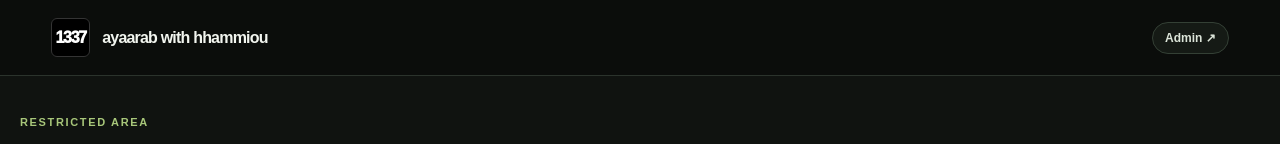
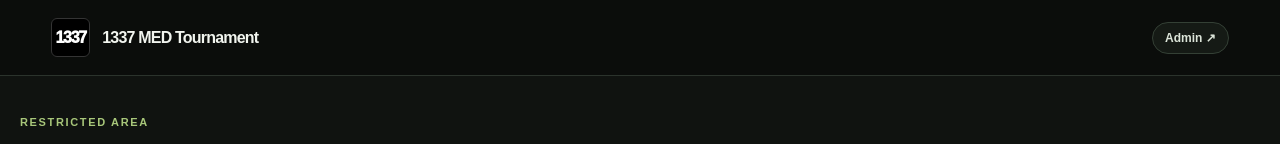
Before and after one commit to Foxy-13-Hub/tennis-1337, a Next.js app: page /tournament-tennis-1337-admin in a window 1280 px wide. Shown: the top 144 px of the page. Built offline with nearby package versions, Linux system fonts and the light colour scheme; no server answers.

Commit message:
Fix Vercel production build

```diff
--- a/src/app/layout.tsx
+++ b/src/app/layout.tsx
@@ -2,8 +2,8 @@ import type { Metadata } from "next";
 import "./globals.css";
 
 export const metadata: Metadata = {
-  title: "ayaarab with hhammiou · 1337 Tennis",
-  description: "ayaarab with hhammiou — the 1337 community tennis tournament."
+  title: "1337 MED Tournament · 1337 Tennis",
+  description: "1337 MED Tournament — the 1337 community tennis tournament."
 };
 
 export default function RootLayout({ children }: Readonly<{ children: React.ReactNode }>) {
--- a/src/components/site-header.tsx
+++ b/src/components/site-header.tsx
@@ -1,4 +1,4 @@
 import Link from "next/link";
 export function SiteHeader() {
-  return <header className="topbar"><Link href="/" className="brand"><span className="brand-mark">1337</span><span>ayaarab with hhammiou</span></Link><nav className="nav"><Link className="admin-link pill" href="/tournament-tennis-1337-admin">Admin ↗</Link></nav></header>;
+  return <header className="topbar"><Link href="/" className="brand"><span className="brand-mark">1337</span><span>1337 MED Tournament</span></Link><nav className="nav"><Link className="admin-link pill" href="/tournament-tennis-1337-admin">Admin ↗</Link></nav></header>;
 }
--- a/src/lib/demo-data.ts
+++ b/src/lib/demo-data.ts
@@ -12,7 +12,7 @@ const fixedPairs = [
   ["amedina", "CHEF-AYOUB"], // top-right
   ["nikhtib", "meel-bar"], // bottom-right
 ] as const;
-const reserved = new Set(fixedPairs.flat());
+const reserved = new Set<string>(fixedPairs.flat());
 const remaining = shuffle(playerLogins.filter(login => !reserved.has(login)));
 const randomPairs: string[][] = [];
 for (let i = 0; i < remaining.length; i += 2) randomPairs.push([remaining[i], remaining[i + 1]]);
```
Also changed, not shown: eslint.config.mjs (+10 -5 lines), src/app/page.tsx (+1 -1 lines).
